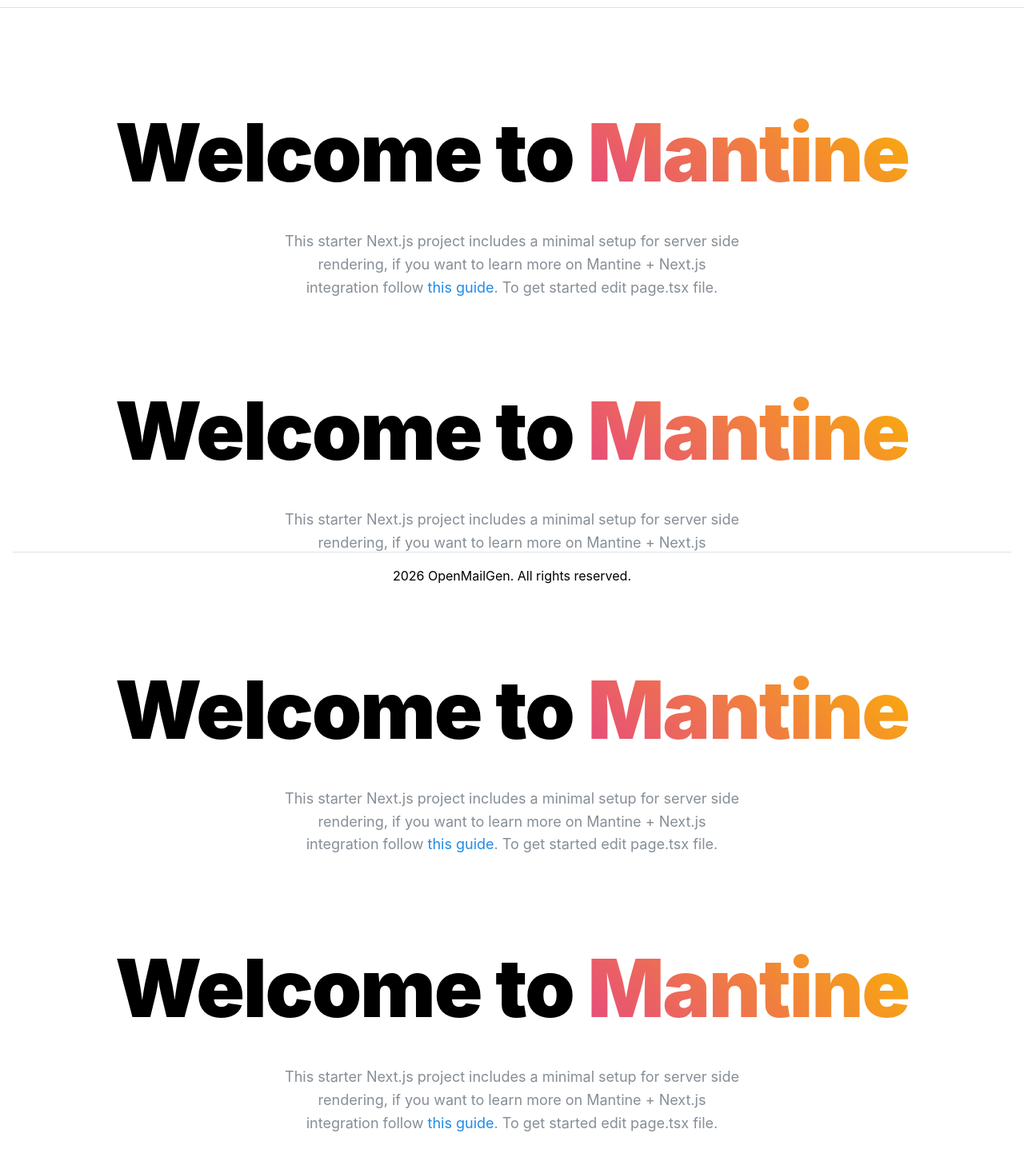
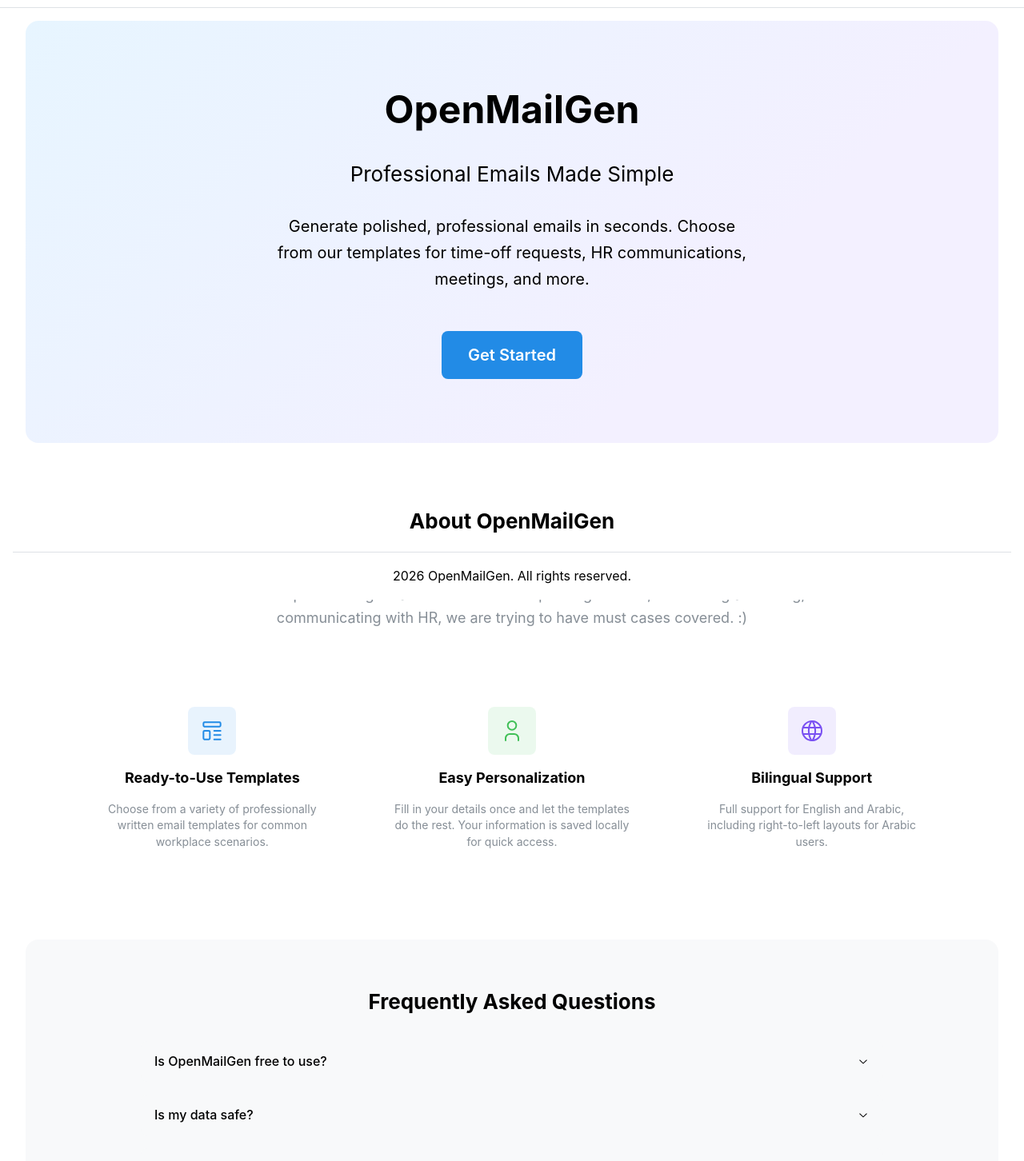
Before and after one commit to LMR218/OpenMailGen, a Next.js app: page / in a window 1280 px wide. Shown: the part 50-1502 px from the top of the page at 80% size. Built offline with nearby package versions, Linux system fonts and the light colour scheme; no server answers.

Commit message:
feat: add landing page with hero, about, and FAQ sections

```diff
--- a/app/page.tsx
+++ b/app/page.tsx
@@ -1,9 +1,148 @@
-import { Welcome } from '../components/Welcome/Welcome';
+import Link from 'next/link';
+import { IconTemplate, IconUser, IconWorld } from '@tabler/icons-react';
+import { getTranslations } from 'next-intl/server';
+import {
+  Accordion,
+  AccordionControl,
+  AccordionItem,
+  AccordionPanel,
+  Box,
+  Button,
+  Card,
+  Container,
+  Grid,
+  GridCol,
+  Group,
+  Stack,
+  Text,
+  ThemeIcon,
+  Title,
+} from '@mantine/core';
 
-export default function HomePage() {
+export default async function HomePage() {
+  const t = await getTranslations('Landing');
+
+  const features = [
+    {
+      key: 'templates',
+      icon: IconTemplate,
+      color: 'blue',
+    },
+    {
+      key: 'personalization',
+      icon: IconUser,
+      color: 'green',
+    },
+    {
+      key: 'bilingual',
+      icon: IconWorld,
+      color: 'violet',
+    },
+  ];
+
+  const faqItems = ['free', 'data', 'templates', 'contribute'];
+
   return (
-    <>
-      <Welcome /> <Welcome /> <Welcome /> <Welcome /> <Welcome />
-    </>
+    <Stack gap={80}>
+      {/* Hero Section */}
+      <Box
+        component="section"
+        py={80}
+        style={{
+          background:
+            'linear-gradient(135deg, light-dark(var(--mantine-color-blue-0), var(--mantine-color-teal-9)) 0%, light-dark(var(--mantine-color-violet-0), var(--mantine-color-violet-9)) 70%)',
+          borderRadius: 'var(--mantine-radius-lg)',
+        }}
+      >
+        <Container size="md">
+          <Stack align="center" gap="xl" ta="center">
+            <Group gap="xs">
+              <Title order={1} size="3rem">
+                OpenMailGen
+              </Title>
+            </Group>
+
+            <Title order={2} fw={400} size="h2">
+              {t('hero.title')}
+            </Title>
+
+            <Text size="xl" maw={600}>
+              {t('hero.subtitle')}
+            </Text>
+
+            <Link href="/templates">
+              <Button size="xl" radius="md" mt="md">
+                {t('hero.cta')}
+              </Button>
+            </Link>
+          </Stack>
+        </Container>
+      </Box>
+
+      {/* About Section */}
+      <Container component="section" size="lg" id="about">
+        <Stack gap="xl">
+          <Title order={2} ta="center">
+            {t('about.title')}
+          </Title>
+
+          <Text size="lg" ta="center" maw={800} mx="auto" c="dimmed">
+            {t('about.description')}
+          </Text>
+
+          <Grid mt="xl">
+            {features.map((feature) => (
+              <GridCol key={feature.key} span={{ base: 12, sm: 4 }}>
+                <Card padding="xl" radius="md" h="100%">
+                  <Stack align="center" ta="center" gap="md">
+                    <ThemeIcon size={60} radius="md" variant="light" color={feature.color}>
+                      <feature.icon size={32} stroke={1.5} />
+                    </ThemeIcon>
+
+                    <Title order={4}>{t(`about.features.${feature.key}.title`)}</Title>
+
+                    <Text size="sm" c="dimmed">
+                      {t(`about.features.${feature.key}.description`)}
+                    </Text>
+                  </Stack>
+                </Card>
+              </GridCol>
+            ))}
+          </Grid>
+        </Stack>
+      </Container>
+
+      {/* FAQ Section */}
+      <Box
+        component="section"
+        py={60}
+        id="faq"
+        style={{
+          background: 'light-dark(var(--mantine-color-gray-0), var(--mantine-color-gray-8))',
+          borderRadius: 'var(--mantine-radius-lg)',
+        }}
+      >
+        <Container size="md">
+          <Stack gap="xl">
+            <Title order={2} ta="center">
+              {t('faq.title')}
+            </Title>
+
+            <Accordion variant="separated" radius="md">
+              {faqItems.map((item) => (
+                <AccordionItem key={item} value={item}>
+                  <AccordionControl>
+                    <Text fw={500}>{t(`faq.items.${item}.question`)}</Text>
+                  </AccordionControl>
+                  <AccordionPanel>
+                    <Text c="dimmed">{t(`faq.items.${item}.answer`)}</Text>
+                  </AccordionPanel>
+                </AccordionItem>
+              ))}
+            </Accordion>
+          </Stack>
+        </Container>
+      </Box>
+    </Stack>
   );
 }
```
